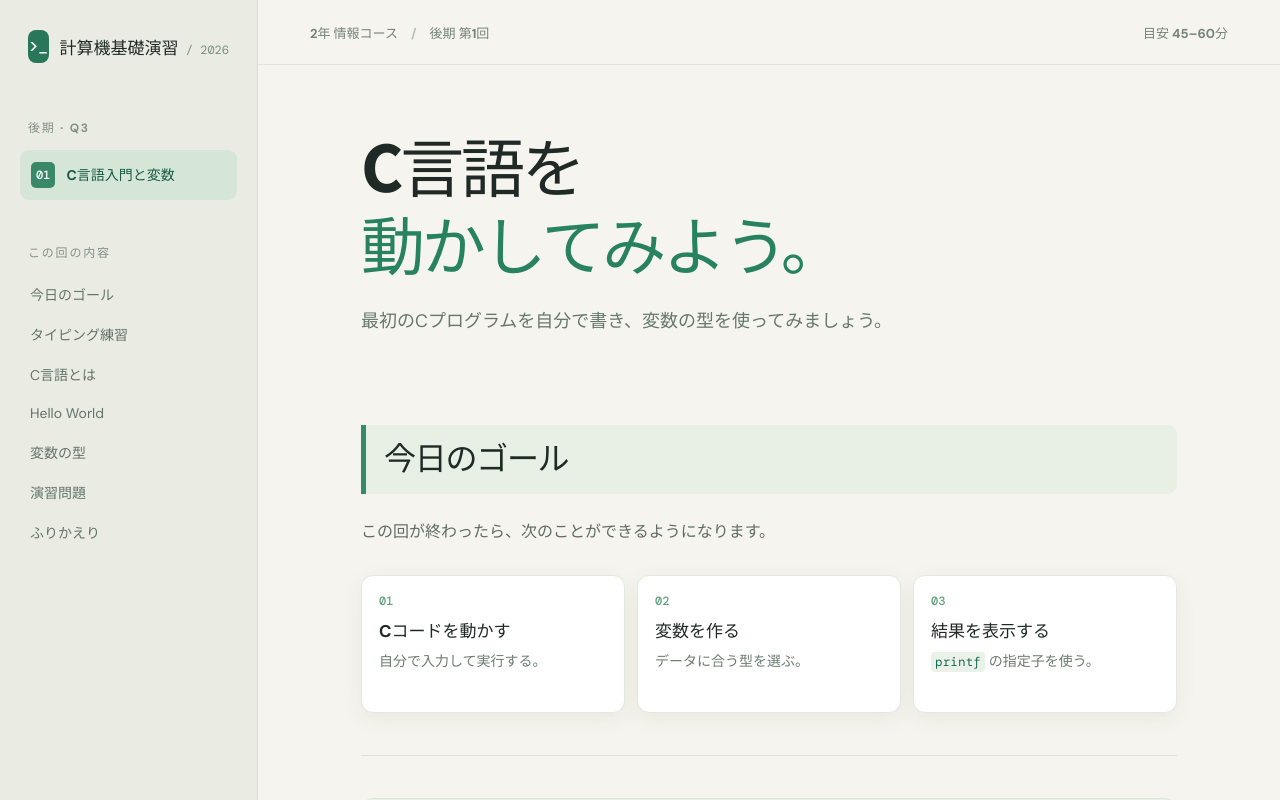
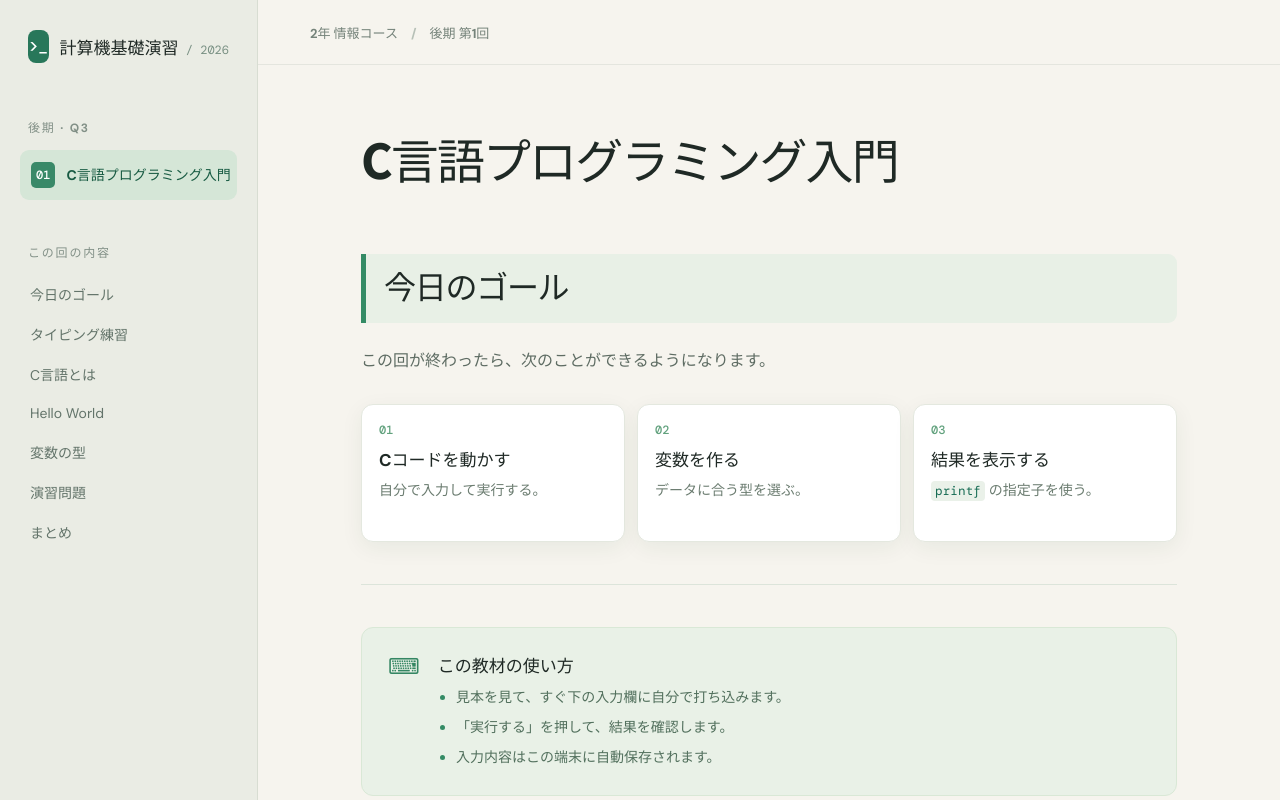
Before and after one commit to ota/keisanki2026, a website built with Vite: page index.html in a window 1280 px wide. Shown: the top 800 px of the page. Built offline with nearby package versions, Linux system fonts and the light colour scheme.

Commit message:
Use syllabus title for first lesson

```diff
--- a/index.html
+++ b/index.html
@@ -4,7 +4,7 @@
     <meta charset="UTF-8" />
     <meta name="viewport" content="width=device-width, initial-scale=1" />
     <meta name="theme-color" content="#f6f4ee" />
-    <title>第1回｜C言語を動かしてみよう — 計算機基礎演習</title>
+    <title>第1回｜C言語プログラミング入門 — 2I計算機基礎演習</title>
     <link rel="preconnect" href="https://fonts.googleapis.com" />
     <link rel="preconnect" href="https://fonts.gstatic.com" crossorigin />
     <link
@@ -21,26 +21,23 @@
         </div>
         <div class="side-label">後期 · Q3</div>
         <a class="current-lesson" href="#top" aria-current="page"
-          ><span>01</span>C言語入門と変数</a
+          ><span>01</span>C言語プログラミング入門</a
         >
         <div class="side-label side-sections">この回の内容</div>
         <nav class="side-nav" aria-label="この回の内容">
           <a href="#goals">今日のゴール</a><a href="#warmup">タイピング練習</a
           ><a href="#about-c">C言語とは</a><a href="#first-code">Hello World</a
           ><a href="#variables">変数の型</a><a href="#challenge">演習問題</a
-          ><a href="#summary">ふりかえり</a>
+          ><a href="#summary">まとめ</a>
         </nav>
       </aside>
       <main id="top" class="main">
         <header class="topbar">
           <span>2年 情報コース <span class="slash">/</span> 後期 第1回</span
-          ><span>目安 45–60分</span>
+          >
         </header>
         <article class="lesson">
-          <h1>C言語を<br /><em>動かしてみよう。</em></h1>
-          <p class="lead">
-            最初のCプログラムを自分で書き、変数の型を使ってみましょう。
-          </p>
+          <h1>C言語プログラミング<span class="title-tail">入門</span></h1>
 
           <section id="goals" class="section">
             <h2>今日のゴール</h2>
@@ -95,7 +92,7 @@
                 <li>
                   1972年に開発された、いろいろな用途に使える「汎用プログラミング言語」です。
                   <ul>
-                    <li>現在も使われています。</li>
+                    <li>現在でも、現役で使われています。</li>
                   </ul>
                 </li>
                 <li>
@@ -103,10 +100,10 @@
                   <ul>
                     <li>この特徴を「低レイヤ」と呼びます。</li>
                     <li>CPUやメモリの仕組みに沿ってプログラムを書きます。</li>
+                    <li>文法はPythonなどより厳密で、習得はやや難しいです。</li>
+                    <li>使いこなせば、Pythonより速く動く場合があります。</li>
                   </ul>
                 </li>
-                <li>文法はPythonなどより厳密で、習得はやや難しいです。</li>
-                <li>使いこなせば、Pythonより速く動く場合があります。</li>
                 <li>
                   OSなど、システムの基盤部分を作る際に使われます。
                   <ul>
@@ -422,7 +419,7 @@
           </section>
 
           <section id="summary" class="section summary">
-            <h2>今日のふりかえり</h2>
+            <h2>今日のまとめ</h2>
             <ul>
               <li>文字列の表示には <code>printf</code> を使う。</li>
               <li>Cの変数は、値に合った型を宣言してから使う。</li>
--- a/src/style.css
+++ b/src/style.css
@@ -154,22 +154,14 @@ code {
 }
 h1 {
   font-family: "Noto Sans JP", sans-serif;
-  letter-spacing: -0.05em;
-  line-height: 1.22;
-  font-size: clamp(39px, 5vw, 65px);
-  margin: 0 0 22px;
+  letter-spacing: -0.04em;
+  line-height: 1.4;
+  font-size: clamp(32px, 4vw, 48px);
+  margin: 0 0 62px;
   font-weight: 800;
 }
-h1 em {
-  font-style: normal;
-  color: #27825f;
-}
-.lead {
-  font-size: 18px;
-  line-height: 2;
-  color: #66776b;
-  max-width: 680px;
-  margin: 0 0 86px;
+.title-tail {
+  white-space: nowrap;
 }
 .section {
   scroll-margin-top: 28px;
@@ -686,23 +678,17 @@ h1 em {
   .lesson {
     padding: 48px 26px;
   }
-  .lead {
-    margin-bottom: 65px;
-  }
 }
 @media (max-width: 600px) {
   .topbar {
     height: 52px;
     font-size: 12px;
   }
-  .topbar span:last-child {
-    display: none;
-  }
   .lesson {
     padding: 38px 18px;
   }
-  .lead {
-    font-size: 16px;
+  h1 {
+    margin-bottom: 44px;
   }
   .goal-grid {
     grid-template-columns: 1fr;
```
